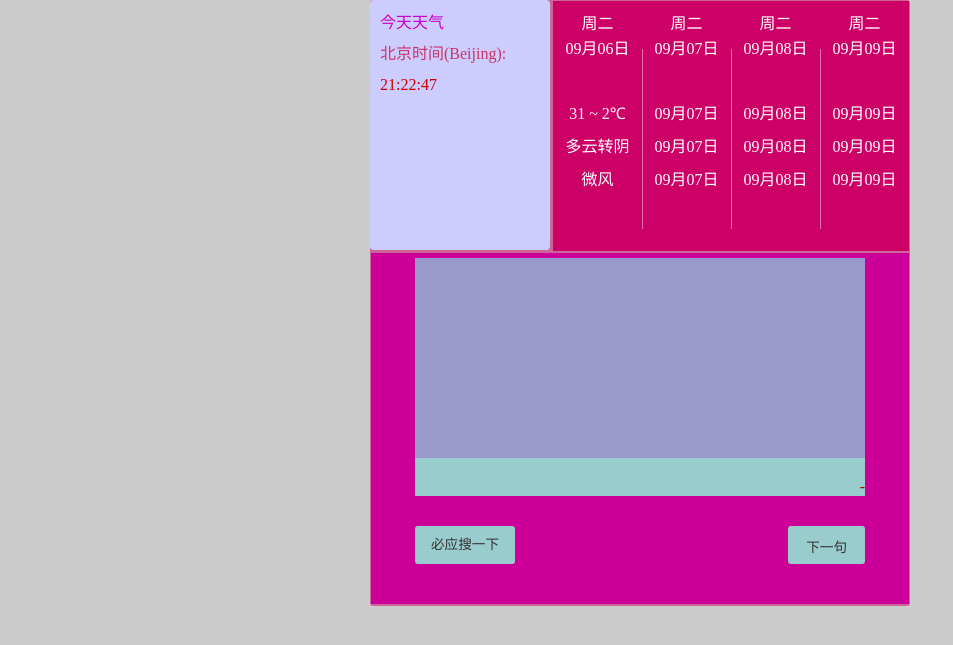
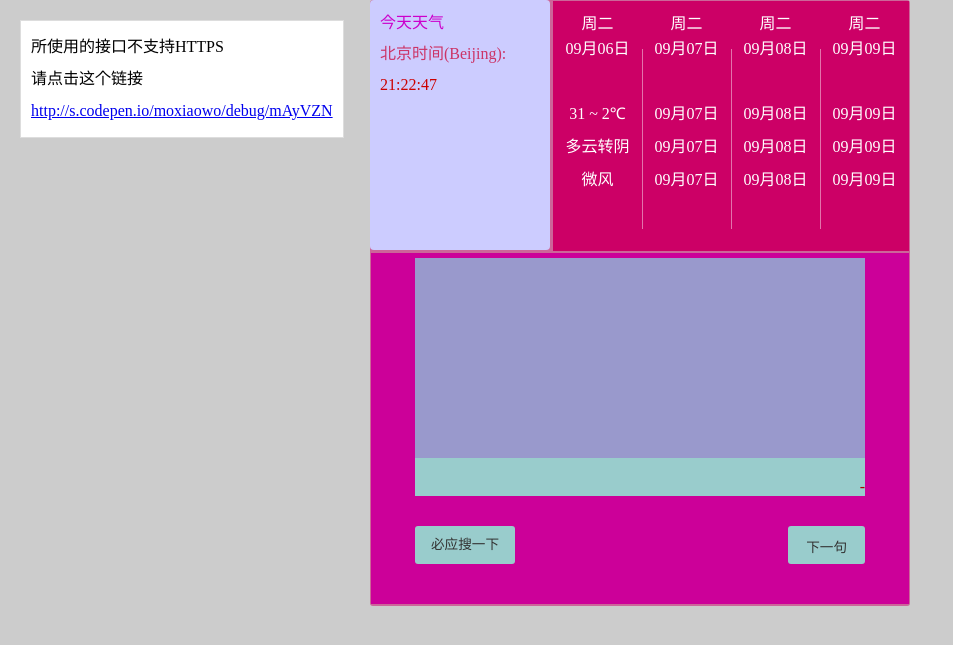
Before and after one commit to aixiao044/blog_demo, a Jekyll site: the page built from _posts/2016-09-18-weather.html, in a window 1280 px wide. Shown: the top 645 px of the page, without its empty margins (0-953 px from the left). Built offline with Jekyll 4.4.1, drawn with Linux system fonts in a browser that asks for light colours; nearby versions of some CDN libraries.

Commit message:
Update 2016-09-18-weather.html

```diff
--- a/_posts/2016-09-18-weather.html
+++ b/_posts/2016-09-18-weather.html
@@ -15,6 +15,11 @@ tags:
 </head>
 
 <body>
+     <div class="des">
+          <span>所使用的接口不支持HTTPS</span><br>
+          <span>请点击这个链接</span><br>
+          <a class="weather-url" href="http://s.codepen.io/moxiaowo/debug/mAyVZN">http://s.codepen.io/moxiaowo/debug/mAyVZN</a>
+     </div>
     <div id="song-box">
         <!-- -->
         <div class="top">
```
